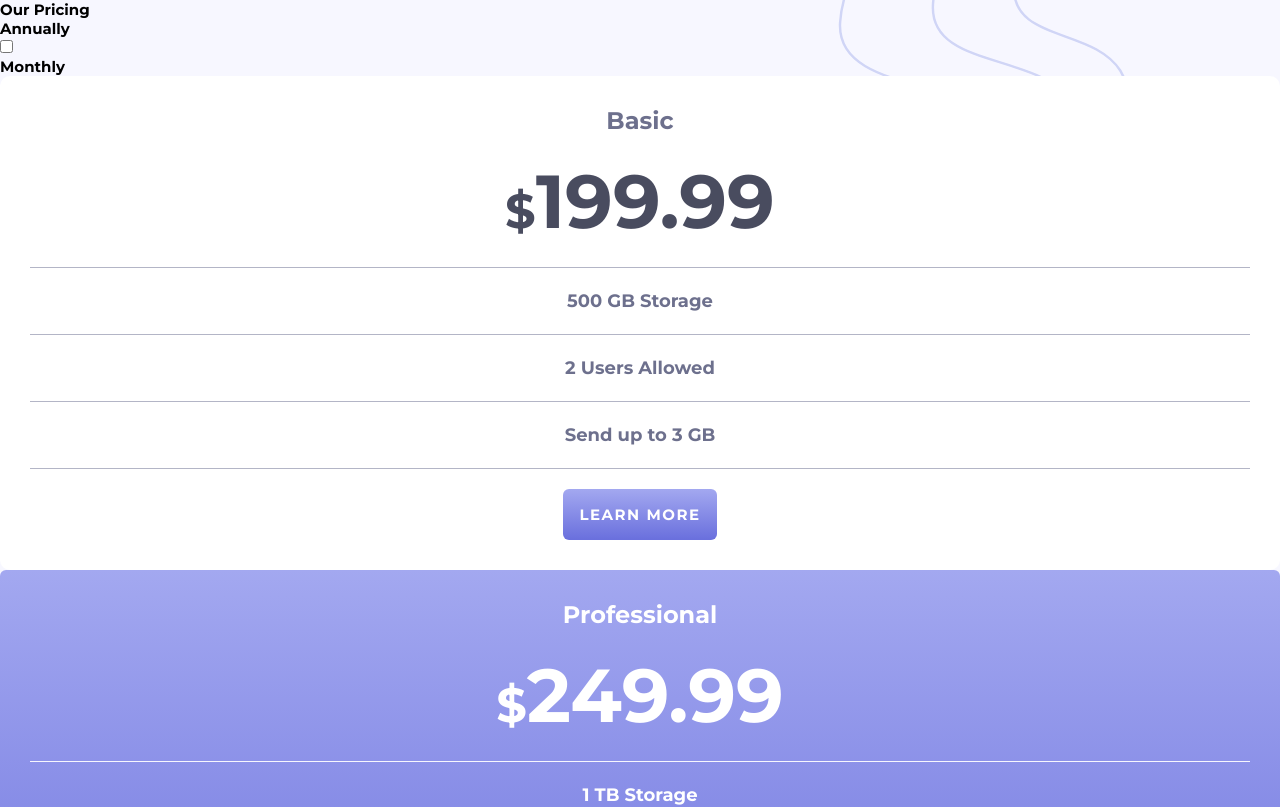
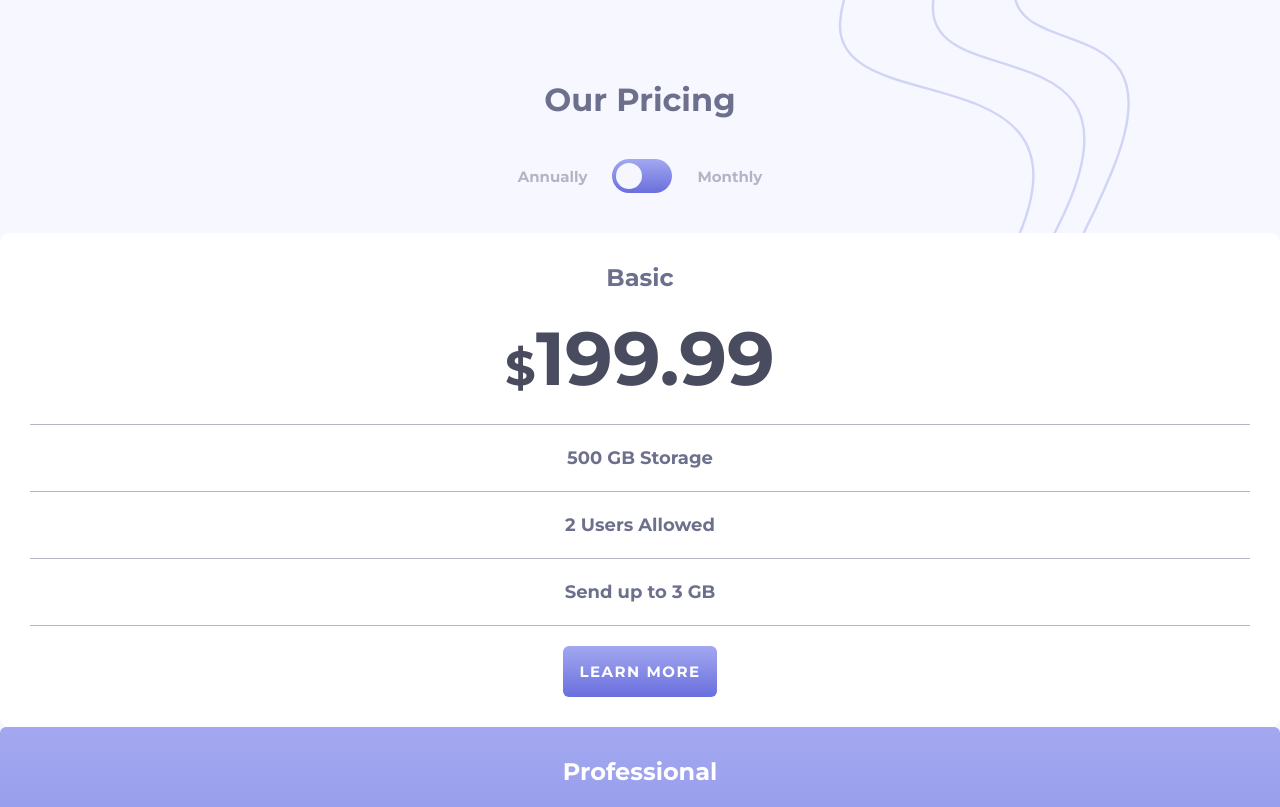
Before and after one commit to CipiVlad/pricing_components, a React (Vite) app: page / in a window 1280 px wide. Shown: the top 807 px of the page. Built offline with nearby package versions, Linux system fonts and the light colour scheme.

Commit message:
style desktop toggle

```diff
--- a/src/scss/App.scss
+++ b/src/scss/App.scss
@@ -11,8 +11,6 @@
 
 
     }
-
-
 }
 
 @media screen and (max-width:$mobile-width) {
--- a/src/scss/TogglePrice.scss
+++ b/src/scss/TogglePrice.scss
@@ -1,4 +1,80 @@
 @import '../scss/variables.scss';
+
+
+header {
+    margin-top: 10vh;
+
+    h1 {
+        color: $grayish-blue;
+        text-align: center;
+        font-size: xx-large;
+    }
+}
+
+.toggle_flex_container {
+    display: flex;
+    justify-content: center;
+    align-items: center;
+    gap: 25px;
+    margin: 5vh 0;
+
+
+    p {
+        color: $light-grayish-blue;
+    }
+
+    .switch {
+        width: 60px;
+        height: 34px;
+        position: relative;
+        display: inline-block;
+    }
+
+    .switch input {
+        opacity: 0;
+        width: 0;
+        height: 0;
+    }
+
+    .slider {
+        position: absolute;
+        cursor: pointer;
+        top: 0;
+        right: 0;
+        left: 0;
+        bottom: 0;
+        background: linear-gradient(hsl(236, 72%, 79%), hsl(237, 63%, 64%));
+        -webkit-transition: .4s;
+        transition: .4s;
+    }
+
+    .slider::before {
+        position: absolute;
+        content: "";
+        height: 26px;
+        width: 26px;
+        left: 4px;
+        bottom: 4px;
+        background-color: $very-light-grayish-blue;
+        -webkit-transition: .4s;
+        transition: .4s;
+    }
+
+    input:checked+.slider:before {
+        -webkit-transform: translateX(26px);
+        -ms-transform: translateX(26px);
+        transform: translateX(26px);
+    }
+
+    /* Rounded sliders */
+    .slider.round {
+        border-radius: 34px;
+    }
+
+    .slider.round:before {
+        border-radius: 50%;
+    }
+}
 
 
 @media screen and (max-width:$mobile-width) {
```
